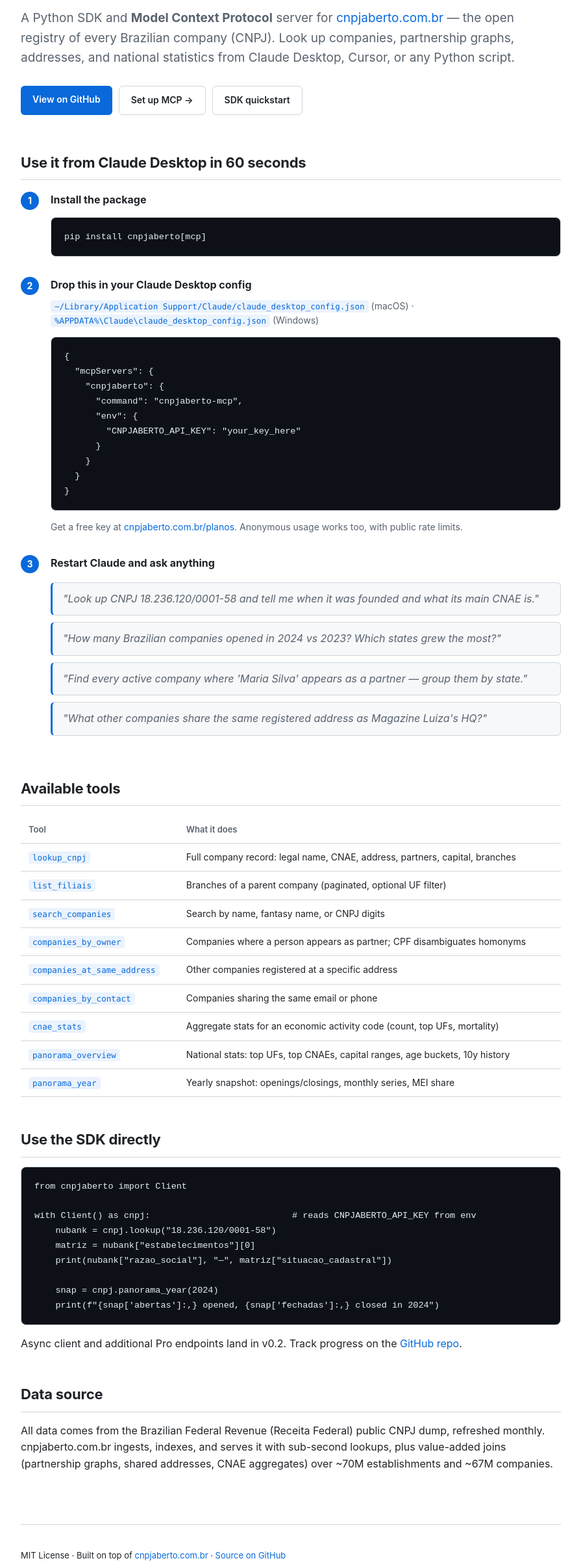
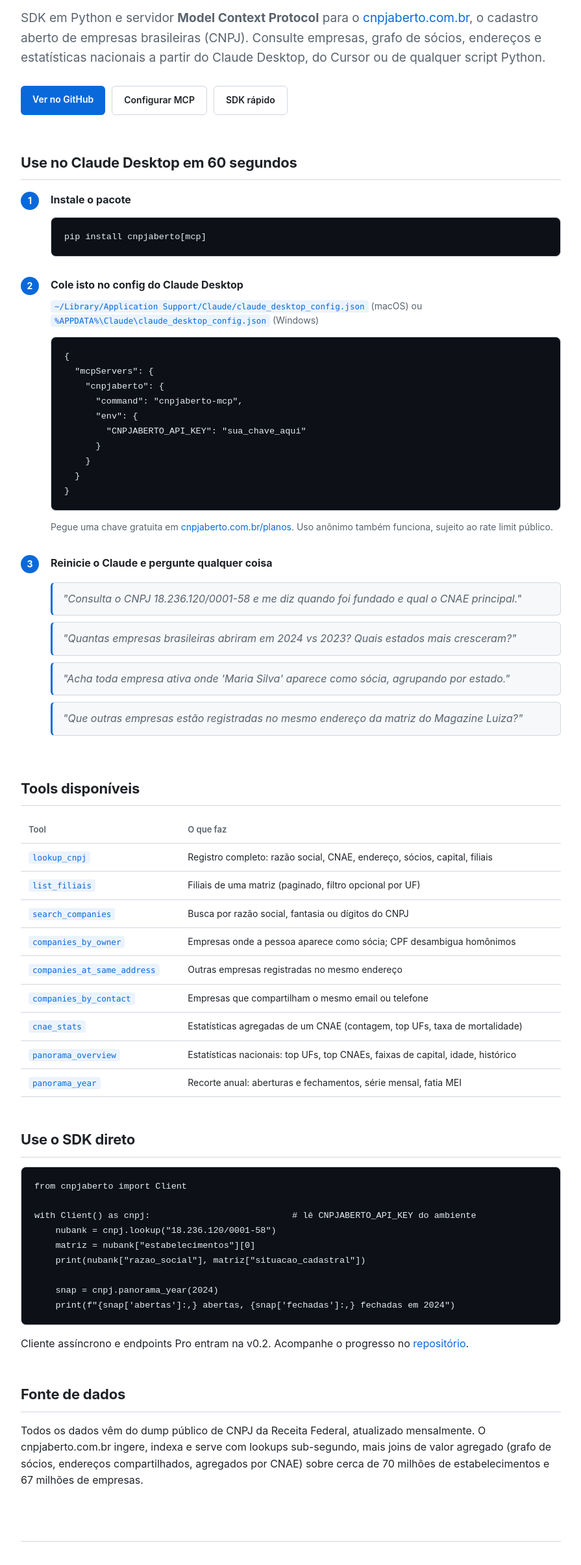
Before and after one commit to cnpjaberto/cnpjaberto-py, a plain HTML site: page docs/index.html in a window 1280 px wide. Shown: the part 150-2558 px from the top of the page at 65% size, without its empty margins (192-1087 px from the left). Drawn offline with Linux system fonts and the light colour scheme.

Commit message:
docs: traduz para portugues e adiciona workflow de publish PyPI
* README, docs/index.html, docstrings e mensagens em PT-BR
* Adiciona .github/workflows/publish.yml com OIDC trusted publishing
  (dispara em push de tag vX.Y.Z)

```diff
--- a/docs/index.html
+++ b/docs/index.html
@@ -1,12 +1,12 @@
 <!doctype html>
-<html lang="en">
+<html lang="pt-br">
 <head>
   <meta charset="utf-8" />
   <meta name="viewport" content="width=device-width,initial-scale=1" />
-  <title>cnpjaberto — Python SDK + MCP server for Brazilian CNPJ data</title>
-  <meta name="description" content="Python SDK and Model Context Protocol server for cnpjaberto.com.br. Look up Brazilian companies (CNPJ) from Claude Desktop, Cursor, or any MCP-compatible client." />
-  <meta property="og:title" content="cnpjaberto — Python SDK + MCP for Brazilian CNPJ data" />
-  <meta property="og:description" content="Look up any Brazilian company (CNPJ) from Claude Desktop or your Python script." />
+  <title>cnpjaberto, SDK Python e MCP para dados de CNPJ</title>
+  <meta name="description" content="SDK em Python e servidor Model Context Protocol para o cnpjaberto.com.br. Consulte empresas brasileiras pelo CNPJ direto do Claude Desktop, Cursor ou qualquer cliente MCP." />
+  <meta property="og:title" content="cnpjaberto, SDK Python e MCP para dados de CNPJ" />
+  <meta property="og:description" content="Consulte qualquer empresa brasileira pelo CNPJ direto do Claude Desktop ou de um script Python." />
   <meta property="og:url" content="https://iagoassis-dev.github.io/cnpjaberto-py/" />
   <link rel="canonical" href="https://iagoassis-dev.github.io/cnpjaberto-py/" />
   <style>
@@ -123,7 +123,6 @@
     }
     .step-body h3 { margin-top: 0; }
     footer { margin-top: 80px; padding-top: 24px; border-top: 1px solid var(--border); color: var(--ink-soft); font-size: 13px; }
-    .check { color: var(--green); font-weight: 600; }
   </style>
 </head>
 <body>
@@ -132,25 +131,25 @@
       <span class="badge">Python · MCP · v0.1</span>
       <h1>cnpjaberto</h1>
       <p class="lede">
-        A Python SDK and <strong>Model Context Protocol</strong> server for
-        <a href="https://cnpjaberto.com.br">cnpjaberto.com.br</a> — the open
-        registry of every Brazilian company (CNPJ). Look up companies,
-        partnership graphs, addresses, and national statistics from
-        Claude Desktop, Cursor, or any Python script.
+        SDK em Python e servidor <strong>Model Context Protocol</strong> para o
+        <a href="https://cnpjaberto.com.br">cnpjaberto.com.br</a>, o cadastro
+        aberto de empresas brasileiras (CNPJ). Consulte empresas, grafo de
+        sócios, endereços e estatísticas nacionais a partir do Claude Desktop,
+        do Cursor ou de qualquer script Python.
       </p>
       <div class="cta">
-        <a class="btn" href="https://github.com/iagoassis-dev/cnpjaberto-py">View on GitHub</a>
-        <a class="btn ghost" href="#mcp">Set up MCP →</a>
-        <a class="btn ghost" href="#sdk">SDK quickstart</a>
+        <a class="btn" href="https://github.com/iagoassis-dev/cnpjaberto-py">Ver no GitHub</a>
+        <a class="btn ghost" href="#mcp">Configurar MCP</a>
+        <a class="btn ghost" href="#sdk">SDK rápido</a>
       </div>
     </header>
 
-    <h2 id="mcp">Use it from Claude Desktop in 60 seconds</h2>
+    <h2 id="mcp">Use no Claude Desktop em 60 segundos</h2>
 
     <div class="step">
       <div class="step-num">1</div>
       <div class="step-body">
-        <h3>Install the package</h3>
+        <h3>Instale o pacote</h3>
         <pre><code>pip install cnpjaberto[mcp]</code></pre>
       </div>
     </div>
@@ -158,24 +157,24 @@
     <div class="step">
       <div class="step-num">2</div>
       <div class="step-body">
-        <h3>Drop this in your Claude Desktop config</h3>
+        <h3>Cole isto no config do Claude Desktop</h3>
         <p style="margin: 6px 0 10px; color: var(--ink-soft); font-size: 14px;">
           <code>~/Library/Application Support/Claude/claude_desktop_config.json</code>
-          (macOS) · <code>%APPDATA%\Claude\claude_desktop_config.json</code> (Windows)
+          (macOS) ou <code>%APPDATA%\Claude\claude_desktop_config.json</code> (Windows)
         </p>
 <pre><code>{
   "mcpServers": {
     "cnpjaberto": {
       "command": "cnpjaberto-mcp",
       "env": {
-        "CNPJABERTO_API_KEY": "your_key_here"
+        "CNPJABERTO_API_KEY": "sua_chave_aqui"
       }
     }
   }
 }</code></pre>
         <p style="font-size: 14px; color: var(--ink-soft);">
-          Get a free key at <a href="https://cnpjaberto.com.br/planos">cnpjaberto.com.br/planos</a>.
-          Anonymous usage works too, with public rate limits.
+          Pegue uma chave gratuita em <a href="https://cnpjaberto.com.br/planos">cnpjaberto.com.br/planos</a>.
+          Uso anônimo também funciona, sujeito ao rate limit público.
         </p>
       </div>
     </div>
@@ -183,60 +182,60 @@
     <div class="step">
       <div class="step-num">3</div>
       <div class="step-body">
-        <h3>Restart Claude and ask anything</h3>
+        <h3>Reinicie o Claude e pergunte qualquer coisa</h3>
         <div class="prompts">
-          <div class="prompt">"Look up CNPJ 18.236.120/0001-58 and tell me when it was founded and what its main CNAE is."</div>
-          <div class="prompt">"How many Brazilian companies opened in 2024 vs 2023? Which states grew the most?"</div>
-          <div class="prompt">"Find every active company where 'Maria Silva' appears as a partner — group them by state."</div>
-          <div class="prompt">"What other companies share the same registered address as Magazine Luiza's HQ?"</div>
+          <div class="prompt">"Consulta o CNPJ 18.236.120/0001-58 e me diz quando foi fundado e qual o CNAE principal."</div>
+          <div class="prompt">"Quantas empresas brasileiras abriram em 2024 vs 2023? Quais estados mais cresceram?"</div>
+          <div class="prompt">"Acha toda empresa ativa onde 'Maria Silva' aparece como sócia, agrupando por estado."</div>
+          <div class="prompt">"Que outras empresas estão registradas no mesmo endereço da matriz do Magazine Luiza?"</div>
         </div>
       </div>
     </div>
 
-    <h2>Available tools</h2>
+    <h2>Tools disponíveis</h2>
     <table>
-      <thead><tr><th>Tool</th><th>What it does</th></tr></thead>
+      <thead><tr><th>Tool</th><th>O que faz</th></tr></thead>
       <tbody>
-        <tr><td><code>lookup_cnpj</code></td><td>Full company record: legal name, CNAE, address, partners, capital, branches</td></tr>
-        <tr><td><code>list_filiais</code></td><td>Branches of a parent company (paginated, optional UF filter)</td></tr>
-        <tr><td><code>search_companies</code></td><td>Search by name, fantasy name, or CNPJ digits</td></tr>
-        <tr><td><code>companies_by_owner</code></td><td>Companies where a person appears as partner; CPF disambiguates homonyms</td></tr>
-        <tr><td><code>companies_at_same_address</code></td><td>Other companies registered at a specific address</td></tr>
-        <tr><td><code>companies_by_contact</code></td><td>Companies sharing the same email or phone</td></tr>
-        <tr><td><code>cnae_stats</code></td><td>Aggregate stats for an economic activity code (count, top UFs, mortality)</td></tr>
-        <tr><td><code>panorama_overview</code></td><td>National stats: top UFs, top CNAEs, capital ranges, age buckets, 10y history</td></tr>
-        <tr><td><code>panorama_year</code></td><td>Yearly snapshot: openings/closings, monthly series, MEI share</td></tr>
+        <tr><td><code>lookup_cnpj</code></td><td>Registro completo: razão social, CNAE, endereço, sócios, capital, filiais</td></tr>
+        <tr><td><code>list_filiais</code></td><td>Filiais de uma matriz (paginado, filtro opcional por UF)</td></tr>
+        <tr><td><code>search_companies</code></td><td>Busca por razão social, fantasia ou dígitos do CNPJ</td></tr>
+        <tr><td><code>companies_by_owner</code></td><td>Empresas onde a pessoa aparece como sócia; CPF desambigua homônimos</td></tr>
+        <tr><td><code>companies_at_same_address</code></td><td>Outras empresas registradas no mesmo endereço</td></tr>
+        <tr><td><code>companies_by_contact</code></td><td>Empresas que compartilham o mesmo email ou telefone</td></tr>
+        <tr><td><code>cnae_stats</code></td><td>Estatísticas agregadas de um CNAE (contagem, top UFs, taxa de mortalidade)</td></tr>
+        <tr><td><code>panorama_overview</code></td><td>Estatísticas nacionais: top UFs, top CNAEs, faixas de capital, idade, histórico</td></tr>
+        <tr><td><code>panorama_year</code></td><td>Recorte anual: aberturas e fechamentos, série mensal, fatia MEI</td></tr>
       </tbody>
     </table>
 
-    <h2 id="sdk">Use the SDK directly</h2>
+    <h2 id="sdk">Use o SDK direto</h2>
 
 <pre><code>from cnpjaberto import Client
 
-with Client() as cnpj:                           # reads CNPJABERTO_API_KEY from env
+with Client() as cnpj:                           # lê CNPJABERTO_API_KEY do ambiente
     nubank = cnpj.lookup("18.236.120/0001-58")
     matriz = nubank["estabelecimentos"][0]
-    print(nubank["razao_social"], "—", matriz["situacao_cadastral"])
+    print(nubank["razao_social"], matriz["situacao_cadastral"])
 
     snap = cnpj.panorama_year(2024)
-    print(f"{snap['abertas']:,} opened, {snap['fechadas']:,} closed in 2024")</code></pre>
+    print(f"{snap['abertas']:,} abertas, {snap['fechadas']:,} fechadas em 2024")</code></pre>
 
-    <p>Async client and additional Pro endpoints land in v0.2. Track progress on the
-    <a href="https://github.com/iagoassis-dev/cnpjaberto-py">GitHub repo</a>.</p>
+    <p>Cliente assíncrono e endpoints Pro entram na v0.2. Acompanhe o progresso no
+    <a href="https://github.com/iagoassis-dev/cnpjaberto-py">repositório</a>.</p>
 
-    <h2>Data source</h2>
+    <h2>Fonte de dados</h2>
     <p>
-      All data comes from the Brazilian Federal Revenue (Receita Federal) public
-      CNPJ dump, refreshed monthly. cnpjaberto.com.br ingests, indexes, and
-      serves it with sub-second lookups, plus value-added joins (partnership
-      graphs, shared addresses, CNAE aggregates) over ~70M establishments and
-      ~67M companies.
+      Todos os dados vêm do dump público de CNPJ da Receita Federal,
+      atualizado mensalmente. O cnpjaberto.com.br ingere, indexa e serve
+      com lookups sub-segundo, mais joins de valor agregado (grafo de sócios,
+      endereços compartilhados, agregados por CNAE) sobre cerca de 70 milhões
+      de estabelecimentos e 67 milhões de empresas.
     </p>
 
     <footer>
       <p>
-        MIT License · Built on top of <a href="https://cnpjaberto.com.br">cnpjaberto.com.br</a> ·
-        <a href="https://github.com/iagoassis-dev/cnpjaberto-py">Source on GitHub</a>
+        Licença MIT. Construído sobre o <a href="https://cnpjaberto.com.br">cnpjaberto.com.br</a>.
+        <a href="https://github.com/iagoassis-dev/cnpjaberto-py">Código no GitHub</a>.
       </p>
     </footer>
   </div>
--- a/examples/claude_desktop_config.json
+++ b/examples/claude_desktop_config.json
@@ -1,5 +1,5 @@
 {
-  "_comment": "Drop this into ~/Library/Application Support/Claude/claude_desktop_config.json (macOS) or %APPDATA%\\Claude\\claude_desktop_config.json (Windows). Replace the API key with your own.",
+  "_comment": "Cole isto em ~/Library/Application Support/Claude/claude_desktop_config.json (macOS) ou %APPDATA%\\Claude\\claude_desktop_config.json (Windows). Troque a chave pela sua.",
   "mcpServers": {
     "cnpjaberto": {
       "command": "cnpjaberto-mcp",
```
Also changed, not shown: 7 other files.
